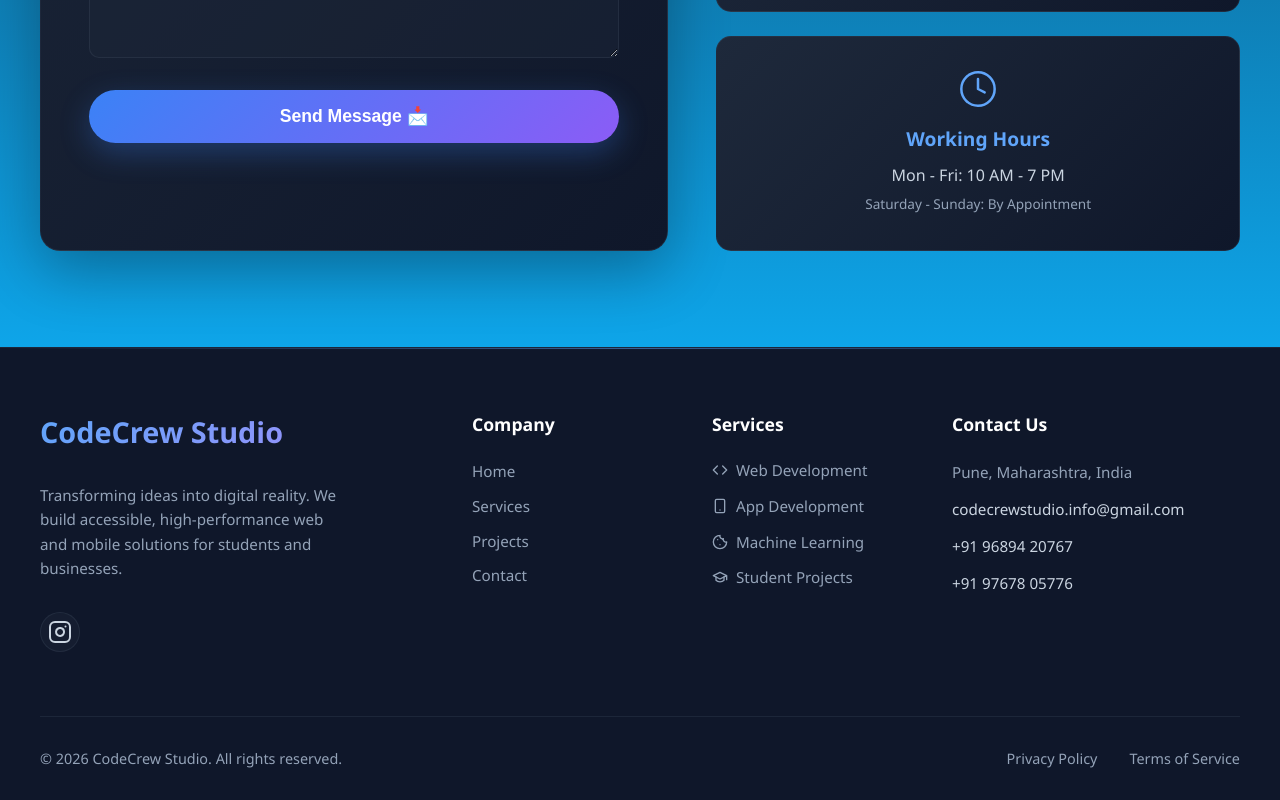
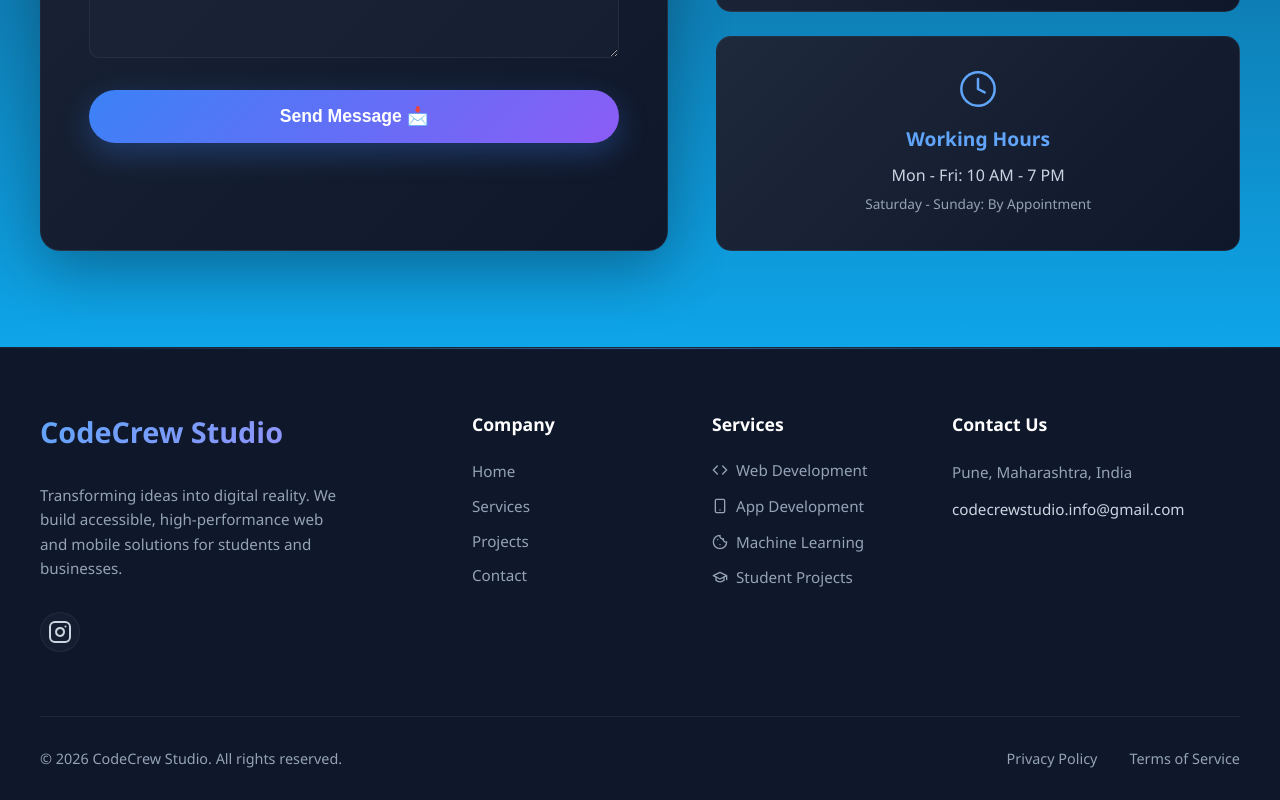
Before and after one commit to rohangadekar07-alt/Codecrew.Studio, a Next.js app: page / in a window 1280 px wide. Shown: the part 5874-6674 px from the top of the page. Built offline with nearby package versions, Linux system fonts and the light colour scheme.

Commit message:
remove number

```diff
--- a/src/components/Footer.js
+++ b/src/components/Footer.js
@@ -83,9 +83,6 @@ const Footer = () => {
                         <h3>Contact Us</h3>
                         <p>Pune, Maharashtra, India</p>
                         <p><a href="mailto:codecrewstudio.info@gmail.com">codecrewstudio.info@gmail.com</a></p>
-                        <p><a href="tel:+919689420767">+91 96894 20767</a></p>
-                        <p><a href="tel:+919767805776">+91 97678 05776</a></p>
-
                     </div>
                 </div>
 
```
